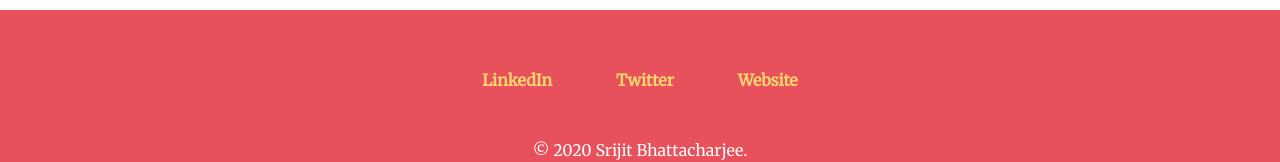
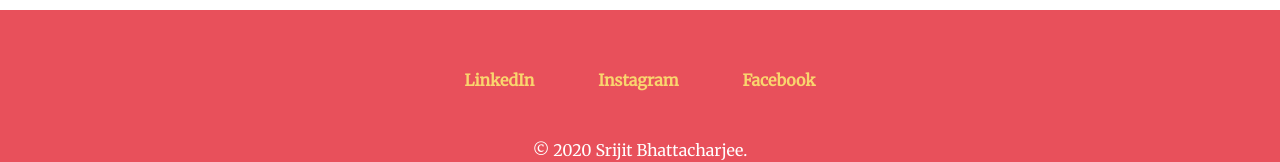
Before and after one commit to Srijit1998/myCV, a plain HTML site: page index.html in a window 1280 px wide. Shown: the part 2619-2781 px from the top of the page. Drawn offline with Linux system fonts and the light colour scheme.

Commit message:
Add files via upload

```diff
--- a/index.html
+++ b/index.html
@@ -48,8 +48,8 @@
 
       <div class="bottom-container">
         <a class="footer-link" href="https://www.linkedin.com/">LinkedIn</a>
-        <a class="footer-link" href="https://twitter.com/">Twitter</a>
-        <a class="footer-link" href="https://www.appbrewery.co/">Website</a>
+        <a class="footer-link" href="https://twitter.com/">Instagram</a>
+        <a class="footer-link" href="https://www.appbrewery.co/">Facebook</a>
         <p class="footer-tag">© 2020 Srijit Bhattacharjee.</p>
       </div>
 
```
